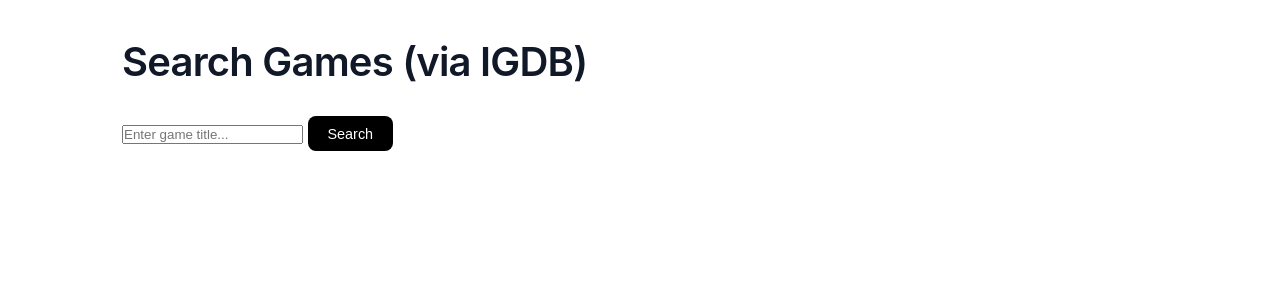
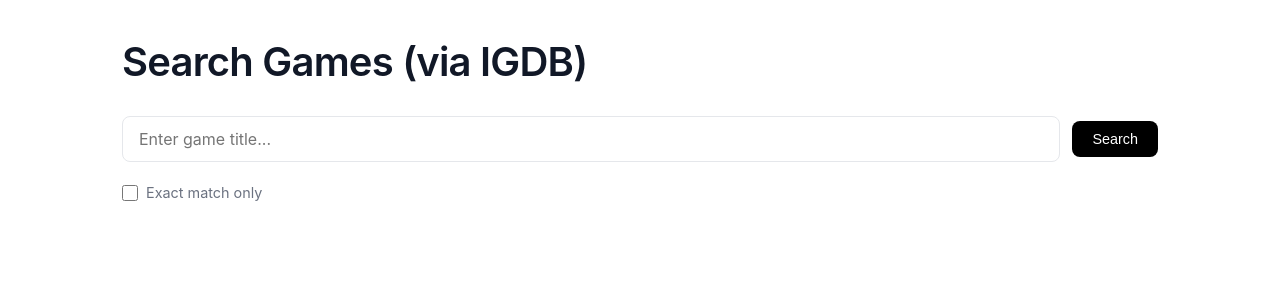
Before and after one commit to agoergen/media-tracker, a Flask app: page /games/search in a window 1280 px wide. Shown: the part 79-379 px from the top of the page. Run offline with Flask 3, Linux system fonts and the light colour scheme; the visitor is signed in with stand-in values (Sample User, id 1); data that the repository does not hold is empty; some web fonts are replaced.

Commit message:
feat(games): add exact match toggle and paging to IGDB search

```diff
--- a/app/routes.py
+++ b/app/routes.py
@@ -644,6 +644,10 @@
     pre_plat = request.args.get('pre_plat', '')
     pre_rewatch = request.args.get('pre_rewatch', 'false')
     pre_variant = request.args.get('pre_variant', '')
+    exact_match = request.args.get('exact_match', '') == 'on'
+    page = request.args.get('page', 1, type=int)
+    if page < 1:
+        page = 1
 
     distinct_franchises = db.session.query(Game.franchise).distinct().filter(Game.franchise.isnot(None), Game.franchise != '').order_by(Game.franchise).all()
     franchise_list = [f[0] for f in distinct_franchises]
@@ -651,20 +655,31 @@
     if request.method == 'POST':
         query = request.form.get('query')
         replace_id = request.form.get('replace_id')
+        exact_match = request.form.get('exact_match') == 'on'
+        page = 1  # Reset to page 1 on new search query
+        pre_date = request.form.get('pre_date', '')
+        pre_plat = request.form.get('pre_plat', '')
+        pre_rewatch = request.form.get('pre_rewatch', 'false')
+        pre_variant = request.form.get('pre_variant', '')
 
+    limit = 10
     if query:
-        results = IGDBService.search_games(query)
+        offset = (page - 1) * limit
+        results = IGDBService.search_games(query, exact_match=exact_match, offset=offset, limit=limit)
 
     return render_template('game_search.html',
-                         results=results,
-                         query=query,
-                         replace_id=replace_id,
-                         pre_date=pre_date,
-                         pre_plat=pre_plat,
-                         pre_rewatch=pre_rewatch,
-                         pre_variant=pre_variant,
-                         datetime=datetime,
-                         distinct_franchises=franchise_list)
+                          results=results,
+                          query=query,
+                          exact_match=exact_match,
+                          page=page,
+                          limit=limit,
+                          replace_id=replace_id,
+                          pre_date=pre_date,
+                          pre_plat=pre_plat,
+                          pre_rewatch=pre_rewatch,
+                          pre_variant=pre_variant,
+                          datetime=datetime,
+                          distinct_franchises=franchise_list)
 
 @main.route('/games/add/<int:igdb_id>', methods=['POST'])
 @login_required
--- a/app/static/style.css
+++ b/app/static/style.css
@@ -422,3 +422,32 @@
     color: var(--text-muted);
     font-style: italic;
 }
+
+/* Search Form Styling */
+.search-form {
+    display: flex;
+    gap: 0.75rem;
+    align-items: center;
+    margin-top: 1.5rem;
+    margin-bottom: 2rem;
+    flex-wrap: wrap;
+}
+
+.search-form input[type="text"] {
+    flex: 1;
+    min-width: 250px;
+    padding: 0.75rem 1rem;
+    border-radius: 8px;
+    border: 1px solid var(--border-color);
+    font-family: var(--primary-font);
+    font-size: 1rem;
+    outline: none;
+    transition: border-color 0.2s, box-shadow 0.2s;
+    background-color: var(--white);
+    color: var(--text-main);
+}
+
+.search-form input[type="text"]:focus {
+    border-color: var(--accent);
+    box-shadow: 0 0 0 3px rgba(0, 0, 0, 0.05);
+}
--- a/app/templates/game_search.html
+++ b/app/templates/game_search.html
@@ -5,9 +5,21 @@
         <h1>Search Games (via IGDB)</h1>
 
         <form method="POST" class="search-form" id="mainSearchForm">
-            <input type="text" name="query" placeholder="Enter game title..." value="{{ query }}" required>
-            <input type="hidden" name="replace_id" value="{{ replace_id or '' }}">
-            <button type="submit" class="btn">Search</button>
+            <div style="display: flex; gap: 0.75rem; width: 100%; flex-wrap: wrap; align-items: center;">
+                <input type="text" name="query" placeholder="Enter game title..." value="{{ query }}" required style="flex: 1; min-width: 250px;">
+                <input type="hidden" name="replace_id" value="{{ replace_id or '' }}">
+                <input type="hidden" name="pre_date" value="{{ pre_date or '' }}">
+                <input type="hidden" name="pre_plat" value="{{ pre_plat or '' }}">
+                <input type="hidden" name="pre_rewatch" value="{{ pre_rewatch or '' }}">
+                <input type="hidden" name="pre_variant" value="{{ pre_variant or '' }}">
+                <button type="submit" class="btn">Search</button>
+            </div>
+            <div style="width: 100%; margin-top: 0.5rem;">
+                <label style="display: inline-flex; align-items: center; gap: 8px; font-size: 0.9rem; color: var(--text-muted); cursor: pointer; user-select: none;">
+                    <input type="checkbox" name="exact_match" {% if exact_match %}checked{% endif %} style="width: 16px; height: 16px; accent-color: var(--accent); cursor: pointer;">
+                    Exact match only
+                </label>
+            </div>
         </form>
     </div>
 
@@ -40,6 +52,23 @@
                 </div>
             </div>
             {% endfor %}
+
+            <!-- Pagination -->
+            <div style="display: flex; justify-content: space-between; align-items: center; margin-top: 2rem; padding: 1rem 0; border-top: 1px solid var(--border-color); width: 100%;">
+                {% if page > 1 %}
+                    <a href="{{ url_for('main.search_game', query=query, exact_match='on' if exact_match else '', page=page-1, replace_id=replace_id, pre_date=pre_date, pre_plat=pre_plat, pre_rewatch=pre_rewatch, pre_variant=pre_variant) }}" class="btn btn-secondary">&larr; Previous Page</a>
+                {% else %}
+                    <span class="btn btn-secondary" style="opacity: 0.5; cursor: not-allowed; pointer-events: none;">&larr; Previous Page</span>
+                {% endif %}
+
+                <span style="font-size: 0.95rem; color: var(--text-muted); font-weight: 500;">Page {{ page }}</span>
+
+                {% if results|length == limit %}
+                    <a href="{{ url_for('main.search_game', query=query, exact_match='on' if exact_match else '', page=page+1, replace_id=replace_id, pre_date=pre_date, pre_plat=pre_plat, pre_rewatch=pre_rewatch, pre_variant=pre_variant) }}" class="btn btn-secondary">Next Page &rarr;</a>
+                {% else %}
+                    <span class="btn btn-secondary" style="opacity: 0.5; cursor: not-allowed; pointer-events: none;">Next Page &rarr;</span>
+                {% endif %}
+            </div>
         {% elif query %}
             <p style="margin-top: 2rem;">No games found for "{{ query }}".</p>
         {% endif %}
```
Also changed, not shown: app/services.py (+6 -2 lines).
